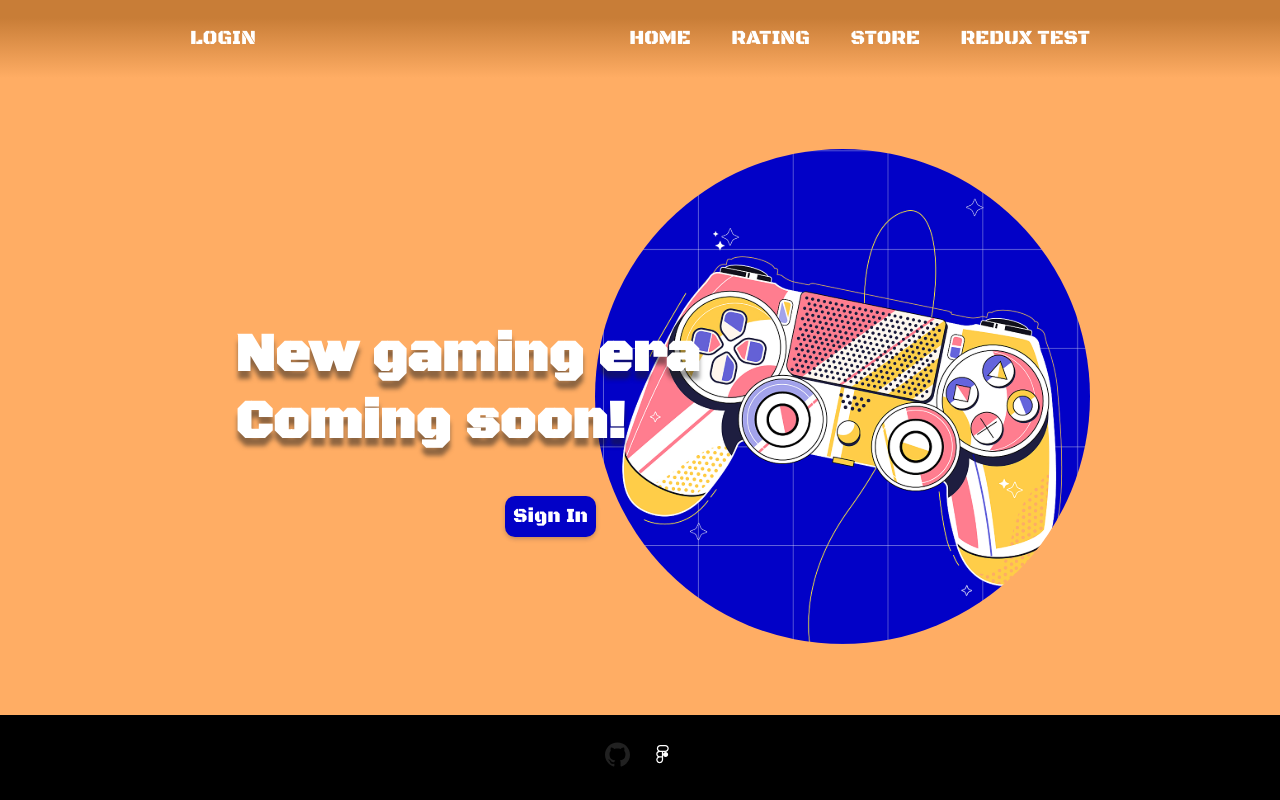
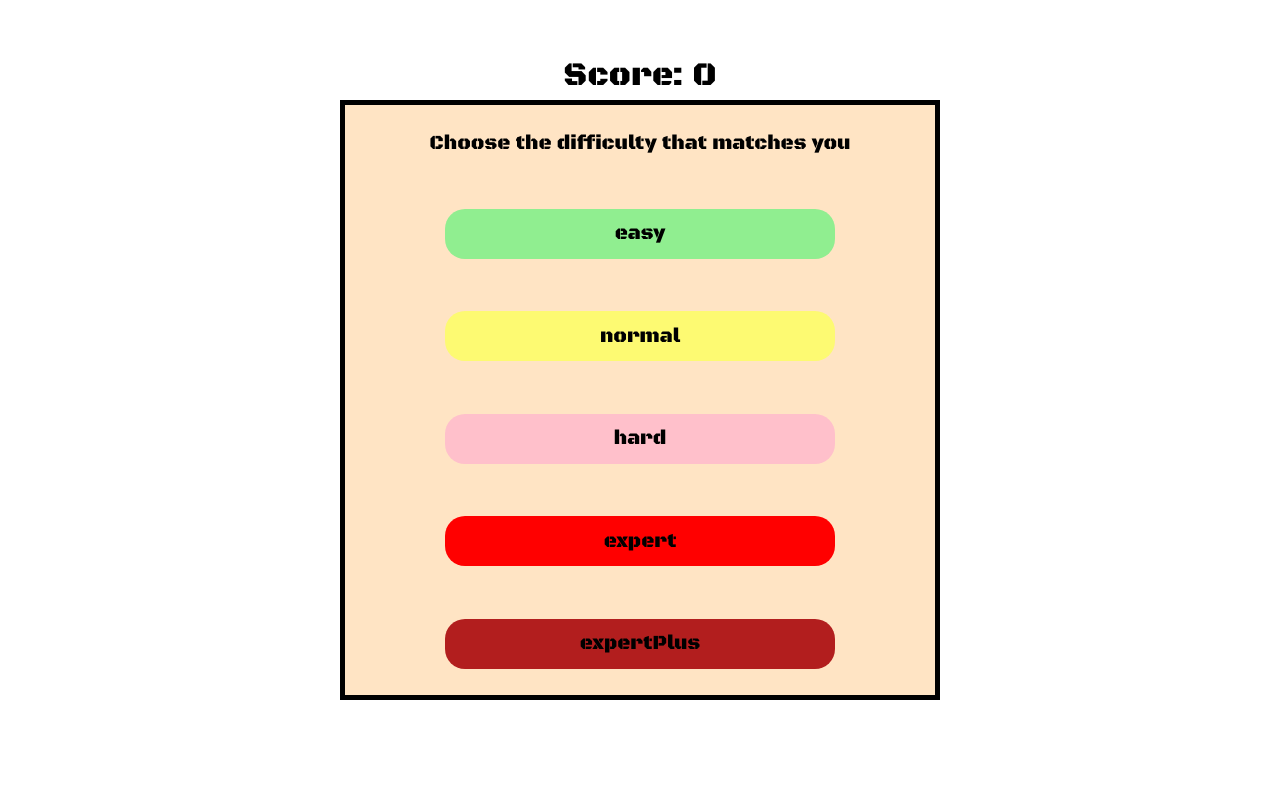
Before and after one commit to anna2506/MainSteam, a React (Create React App) app in the folder web/: page /snake in a window 1280 px wide. Before the commit this address led to /. Built offline with nearby package versions, Linux system fonts and the light colour scheme.

Commit message:
Snake game on /snake for now

```diff
--- a/web/src/App.jsx
+++ b/web/src/App.jsx
@@ -10,12 +10,14 @@ import Store from './pages/Store';
 import Game from './pages/Game';
 import Test from './pages/Test';
 import PrivateRoute from './components/PrivateRoute';
+import Snake from './components/Game';
 
 function App() {
   return (
     <BrowserRouter>
       <Switch>
         <Route exact path={routes.mainPage} component={Main} />
+        <Route exact path="/snake" component={Snake} />
         <PrivateRoute exact path={routes.profilePage} component={Profile} />
         <PrivateRoute exact path={routes.rating} component={Rating} />
         <PrivateRoute exact path={routes.store} component={Store} />
--- /dev/null
+++ b/web/src/components/Game/Snake.jsx
@@ -0,0 +1,203 @@
+import React, {
+  useEffect, useState, useRef,
+} from 'react';
+import PropTypes from 'prop-types';
+import styled from 'styled-components';
+
+const STEP = 10;
+
+const Dot = styled.div`
+  position: absolute;
+  width: ${STEP}%;
+  height: ${STEP}%;
+  background-color: black;
+  border: 1px solid white;
+  z-index: 1;
+  ${(props) => `
+    top: ${props.top}%;
+    left: ${props.left}%;
+  `}
+`;
+
+const Food = styled(Dot)`
+  background-color: red;
+  z-index: 0;
+`;
+
+function useInterval(callback, delay) {
+  const savedCallback = useRef();
+  // Remember the latest callback.
+  useEffect(() => {
+    savedCallback.current = callback;
+  }, [callback]);
+  // Set up the interval.
+  useEffect(() => {
+    function tick() {
+      savedCallback.current();
+    }
+    if (delay !== null) {
+      const id = setInterval(tick, delay);
+      return () => clearInterval(id);
+    }
+    return null;
+  }, [delay]);
+}
+
+function Snake(props) {
+  /*
+  Функция взята тут https://gist.github.com/gordonbrander/2230317
+  Она позволяет сгенерировать уникальный ID для элемента на основе перевода в 36-ричную систему
+   */
+  const generateId = () => Math.random().toString(36).substr(2, 9);
+
+  const {
+    config,
+    onGameOver,
+    onScoreChanged,
+    score,
+  } = props;
+
+  const [snake, setSnake] = useState([
+    { top: 0, left: 0 },
+    { top: 0, left: 1 },
+  ]);
+
+  const getRandomCoordinates = () => {
+    const min = 1;
+    const max = (100 - STEP) / STEP;
+    const x = Math.floor((Math.random() * (max - min + 1) + min) / 2) * 2;
+    const y = Math.floor((Math.random() * (max - min + 1) + min) / 2) * 2;
+    let coords = { top: y, left: x };
+    let match = false;
+    snake.forEach((dot) => {
+      if (match) return;
+      if (dot.left === coords.left && dot.top === coords.top) {
+        match = true;
+      }
+    });
+    if (match) {
+      coords = getRandomCoordinates();
+    }
+    return coords;
+  };
+
+  const [food, setFood] = useState(getRandomCoordinates());
+  const [direction, setDirection] = useState({ top: 0, left: 1 });
+  const [speed, setSpeed] = useState(500);
+
+  const moveSnake = () => {
+    const newSnake = [...snake];
+    const snakeHead = newSnake[newSnake.length - 1];
+    const newSnakeHead = {
+      top: snakeHead.top + direction.top,
+      left: snakeHead.left + direction.left,
+    };
+    newSnake.push(newSnakeHead);
+    newSnake.shift();
+    setSnake(newSnake);
+  };
+
+  const onKeyDown = (e) => {
+    const event = e || window.event;
+    const snakeLength = snake.length - 1;
+    if ([37, 38, 39, 40].includes(event.keyCode)) event.preventDefault();
+    switch (event.keyCode) {
+      case 37:
+        if (snake[snakeLength].left - snake[snakeLength - 1].left === 1) break;
+        setDirection({ top: 0, left: -1 });
+        break;
+      case 38:
+        if (snake[snakeLength].top - snake[snakeLength - 1].top === 1) break;
+        setDirection({ top: -1, left: 0 });
+        break;
+      case 39:
+        if (snake[snakeLength].left - snake[snakeLength - 1].left === -1) break;
+        setDirection({ top: 0, left: 1 });
+        break;
+      case 40:
+        if (snake[snakeLength].top - snake[snakeLength - 1].top === -1) break;
+        setDirection({ top: 1, left: 0 });
+        break;
+      default:
+        break;
+    }
+  };
+
+  useInterval(moveSnake, speed / config.speed);
+
+  const increaseSpeed = () => {
+    if (speed > 10) setSpeed(speed - 10);
+  };
+
+  const enlargeSnake = () => {
+    const newSnake = [...snake];
+    newSnake.unshift({
+      top: snake[0].top,
+      left: snake[0].left,
+    });
+    setSnake(newSnake);
+  };
+
+  const checkIfFoodEaten = () => {
+    const head = snake[snake.length - 1];
+    if (head.top === food.top && head.left === food.left) {
+      onScoreChanged(score + (100 * config.multiplier));
+      setFood(getRandomCoordinates());
+      enlargeSnake();
+      increaseSpeed();
+    }
+  };
+
+  const checkIfOutOfBorders = () => {
+    const head = snake[snake.length - 1];
+    if (head.left >= 100 / STEP
+      || head.top >= 100 / STEP
+      || head.left < 0
+      || head.top < 0) onGameOver();
+  };
+
+  const checkIfCollapsed = () => {
+    const dots = [...snake];
+    const head = dots[dots.length - 1];
+    dots.pop();
+    dots.forEach((dot) => {
+      if (head.top === dot.top && head.left === dot.left) onGameOver();
+    });
+  };
+
+  useEffect(() => {
+    document.onkeydown = onKeyDown;
+    checkIfFoodEaten();
+    checkIfOutOfBorders();
+    checkIfCollapsed();
+    return function cleanup() {
+      document.onkeydown = null;
+    };
+  });
+
+  return (
+    <>
+      {snake
+        .map((x) => (
+          <Dot
+            key={generateId()}
+            top={STEP * x.top}
+            left={STEP * x.left}
+          />
+        ))}
+      <Food top={STEP * food.top} left={STEP * food.left} />
+    </>
+  );
+}
+
+Snake.propTypes = {
+  config: PropTypes.shape({
+    speed: PropTypes.number.isRequired,
+    multiplier: PropTypes.number.isRequired,
+  }).isRequired,
+  onGameOver: PropTypes.func.isRequired,
+  onScoreChanged: PropTypes.func.isRequired,
+  score: PropTypes.number.isRequired,
+};
+
+export default Snake;
--- /dev/null
+++ b/web/src/components/Game/index.jsx
@@ -0,0 +1,138 @@
+import React, { useState } from 'react';
+import styled from 'styled-components';
+import Snake from './Snake';
+
+const GameField = styled.div`
+  position: absolute;
+  top: 50%;
+  left: 50%;
+  transform: translate(-50%, -50%);
+  width: 600px;
+  height: 600px;
+  border: 5px solid black;
+`;
+
+const ChooseDifficulty = styled.div`
+  display: flex;
+  justify-content: space-around;
+  align-content: center;
+  flex-direction: column;
+  width: 100%;
+  height: 100%;
+  text-align: center;
+  background-color: bisque;
+`;
+
+const DifficultyButton = styled.button`
+  color: black;
+  margin: 0 100px;
+  border: none;
+  border-radius: 20px;
+  height: 50px;
+  cursor: pointer;
+  :hover {
+    border: 2px solid purple;
+  }
+  ${(props) => {
+    switch (props.children) {
+      case 'easy':
+        return 'background-color: lightgreen;';
+      case 'normal':
+        return 'background-color: #FDFA72;';
+      case 'hard':
+        return 'background-color: pink;';
+      case 'expert':
+        return 'background-color: red;';
+      case 'expertPlus':
+        return 'background-color: #B21E1E;';
+      default:
+        return 'background-color: default;';
+    }
+  }};
+`;
+
+const GameArea = styled.div`
+  position: relative;
+  width: 100%;
+  height: 100%;
+`;
+
+const Text = styled.div`
+  position: absolute;
+  color: black;
+  top: -50px;
+  left: 50%;
+  transform: translate(-50%);
+  font-size: 25pt;
+`;
+
+function Game() {
+  const [configuration, setConfiguration] = useState(null);
+  const [score, setScore] = useState(0);
+  const difficulties = {
+    easy: {
+      multiplier: 0.5,
+      speed: 0.5,
+    },
+    normal: {
+      multiplier: 1,
+      speed: 1,
+    },
+    hard: {
+      multiplier: 1.5,
+      speed: 1.5,
+    },
+    expert: {
+      multiplier: 2,
+      speed: 2,
+    },
+    expertPlus: {
+      multiplier: 3,
+      speed: 3,
+    },
+  };
+
+  const onConfigurationChange = (value) => {
+    setScore(0);
+    setConfiguration(value);
+  };
+
+  return (
+    <>
+      <GameField>
+        <Text>
+          Score:
+          {' '}
+          {score}
+        </Text>
+        {configuration
+          ? (
+            <GameArea>
+              <Snake
+                config={configuration}
+                onGameOver={() => setConfiguration(null)}
+                onScoreChanged={setScore}
+                score={score}
+              />
+            </GameArea>
+          )
+          : (
+            <ChooseDifficulty>
+              Choose the difficulty that matches you
+              {Object.entries(difficulties)
+                .map((x) => (
+                  <DifficultyButton
+                    onClick={() => onConfigurationChange({ ...x[1] })}
+                    key={x[0]}
+                  >
+                    {x[0]}
+                  </DifficultyButton>
+                ))}
+            </ChooseDifficulty>
+          )}
+      </GameField>
+    </>
+  );
+}
+
+export default Game;
```
Also changed, not shown: 2 other files (tests, documents, lock files or other folders).
